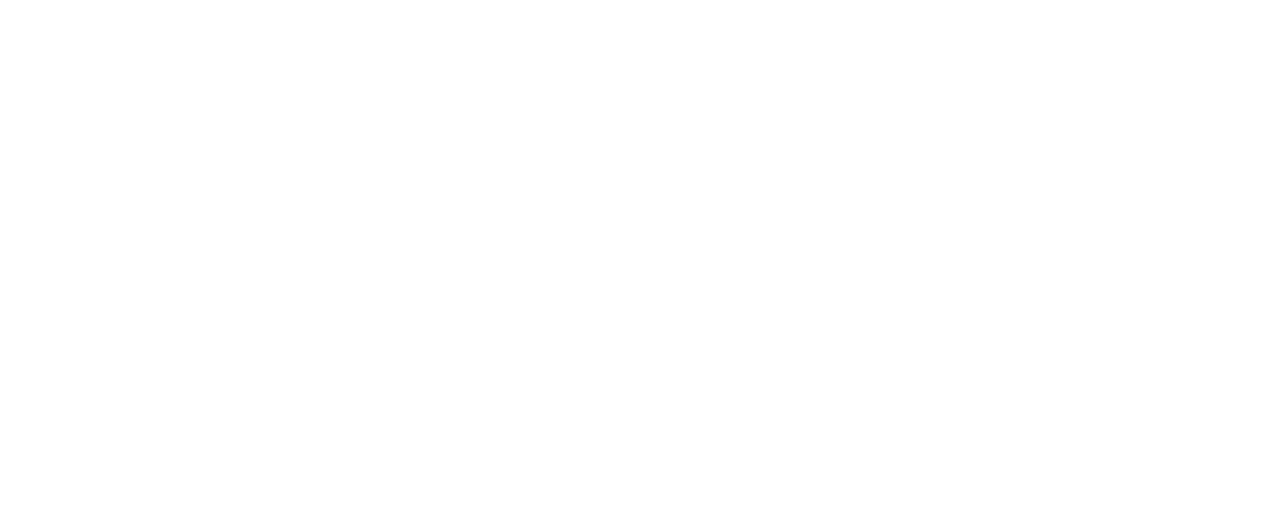
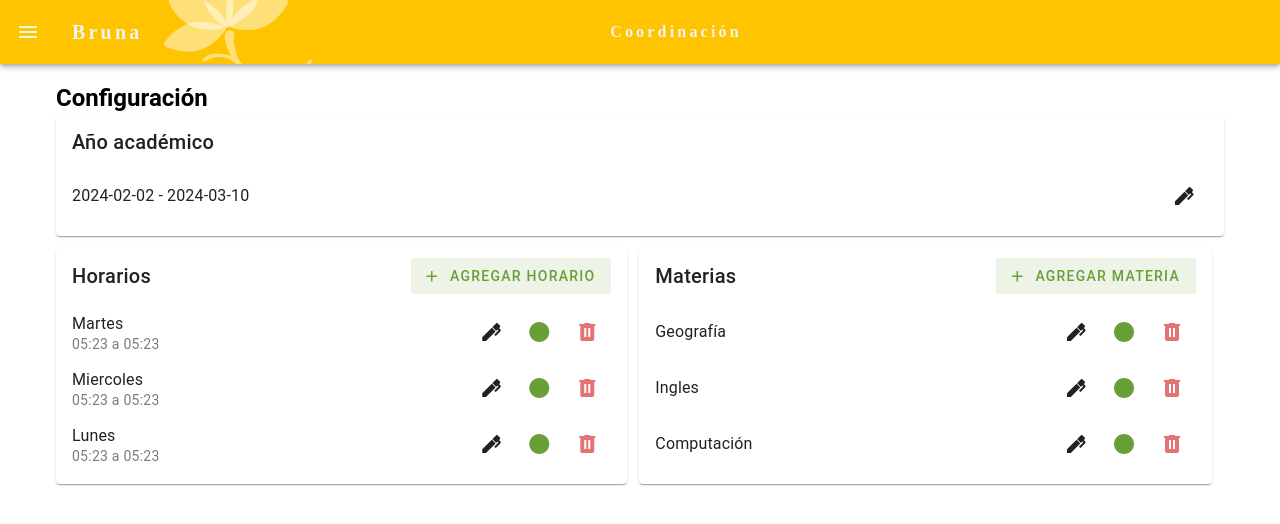
Before and after one commit to Bruna-team/Brunapp, a Vue app: page /configuracion in a window 1280 px wide. Before the commit this address had no page. Shown: the top 524 px of the page. Built offline with nearby package versions, Linux system fonts and the light colour scheme; a web font is replaced by a local one.

Commit message:
Agregada estructura y vista de configuración

```diff
--- a/src/components/NavBar.vue
+++ b/src/components/NavBar.vue
@@ -37,9 +37,9 @@ const drawer = ref(false)
       <v-icon icon="mdi-file-chart" />
       Reportes
     </RouterLink>
-    <RouterLink to="/diario" class="ma-2 nav-link">
-      <v-icon icon="mdi-notebook" />
-      Diario
+    <RouterLink to="/configuracion" class="ma-2 nav-link">
+      <v-icon icon="mdi-cog" />
+      Configuración
     </RouterLink>
     <RouterLink to="/usuario" class="ma-2 nav-link">
       <v-icon icon="mdi-account" />
--- a/src/router/index.ts
+++ b/src/router/index.ts
@@ -29,9 +29,9 @@ const router = createRouter({
           component: () => import("../views/VistaReportes.vue"),
         },
         {
-          path: "/diario",
-          name: "diario",
-          component: () => import("../views/VistaDiario.vue"),
+          path: "/configuracion",
+          name: "configuracion",
+          component: () => import("../views/VistaConfiguracion.vue"),
         },
         {
           path: "/usuario",
--- /dev/null
+++ b/src/views/VistaConfiguracion.vue
@@ -0,0 +1,235 @@
+<script setup lang="ts">
+import { ref } from 'vue'
+import { formatoFechaYHora } from '../funciones/funciones';
+
+const periodo = ref({start: '2024-02-02', end: '2024-03-10', edit: false})
+const semana = ref([{value:'Lunes', id: 0}, {value:'Martes', id: 1}, {value:'Miercoles', id: 2}, {value:'Jueves', id: 3}, {value:'Viernes', id: 4}])
+const horarios = ref([
+  {
+    id_day: 1,
+    timeStart: formatoFechaYHora(new Date(), 'hora'),
+    timeEnd: formatoFechaYHora(new Date(), 'hora'),
+    edit: false,
+    active: true,
+  },
+  {
+    id_day: 2,
+    timeStart: formatoFechaYHora(new Date(), 'hora'),
+    timeEnd: formatoFechaYHora(new Date(), 'hora'),
+    edit: false,
+    active: true,
+  },
+  {
+    id_day: 0,
+    timeStart: formatoFechaYHora(new Date(), 'hora'),
+    timeEnd: formatoFechaYHora(new Date(), 'hora'),
+    edit: false,
+    active: true,
+  }
+])
+const materias = ref([
+  {
+    id_mat: 1,
+    title: 'Geografía',
+    edit: false,
+    active: true,
+  },
+  {
+    id_mat: 2,
+    title: 'Ingles',
+    edit: false,
+    active: true,
+  },
+  {
+    id_mat: 0,
+    title: 'Computación',
+    edit: false,
+    active: true,
+  }
+])
+function AgregarMaterias() {
+  materias.value.push({
+    id_mat: materias.value.length+1,
+    title: '',
+    edit: true,
+    active: true,
+  })
+}
+function AgregarHorario() {
+  horarios.value.push({
+    id_day: 0,
+    timeStart: formatoFechaYHora(new Date(), 'hora'),
+    timeEnd: formatoFechaYHora(new Date(), 'hora'),
+    edit: true,
+    active: true,
+  })
+}
+</script>
+<template>
+  <v-container>
+    <h2>Configuración</h2>
+    <v-sheet color="transparent" class="d-flex flex-wrap align-start">
+      <v-card
+        title="Año académico"
+        class="flex-1-1-100 mb-3 pb-3"
+      >
+        <v-list-item>
+          <template v-if="periodo.edit">
+            <v-row>
+              <v-col>
+                <v-text-field
+                  label="Ingresa el inicio"
+                  type="date"
+                  v-model="periodo.start"
+                />
+              </v-col>
+              <v-col>
+                <v-text-field
+                  label="Ingresa el fin"
+                  type="date"
+                  v-model="periodo.end"
+                />
+              </v-col>
+            </v-row>
+          </template>
+          <template v-else>
+            <v-list-item-title class="text-capitalize">{{ periodo.start }} - {{ periodo.end }}</v-list-item-title>
+          </template>
+          <template #append>
+            <v-btn flat icon="mdi-pen" @click="periodo.edit = !periodo.edit" />
+          </template>
+        </v-list-item>
+      </v-card>
+      <v-card
+        title="Horarios"
+        class="flex-1-0 mr-3 mb-3 pb-3"
+      >
+        <template #append>
+          <v-btn
+            block
+            variant="tonal"
+            prepend-icon="mdi-plus"
+            text="Agregar horario"
+            color="secundario"
+            @click="AgregarHorario()"
+          />
+        </template>
+        <v-list-item
+          v-for="(horario, h) in horarios"
+          :key="h"
+          :class="{'text-muted' : !horario.active}"
+        >
+          <template v-if="horario.edit">
+            <v-row>
+              <v-col cols="12" lg="">
+                <v-select
+                  v-model="horario.id_day"
+                  :items="semana"
+                  item-title="value"
+                  item-value="id"
+                  label="Dia"
+                  variant="underlined"
+                  hide-details="auto"
+                />
+              </v-col>
+              <v-col cols="6" lg="">
+                <v-text-field
+                  v-model="horario.timeStart"
+                  type="time"
+                  label="De"
+                  variant="underlined"
+                  hide-details="auto"
+                />
+              </v-col>
+              <v-col cols="6" lg="">
+                <v-text-field
+                  v-model="horario.timeEnd"
+                  type="time"
+                  label="Hasta"
+                  variant="underlined"
+                  hide-details="auto"
+                />
+              </v-col>
+            </v-row>
+          </template>
+          <template v-else>
+            <v-list-item-title class="text-capitalize">{{ semana[horario.id_day].value }}</v-list-item-title>
+            <v-list-item-subtitle>{{ horario.timeStart }} a {{ horario.timeEnd }}</v-list-item-subtitle>
+          </template>
+          <template #append>
+            <v-btn
+              variant="text"
+              :disabled="!horario.active"
+              icon="mdi-pen"
+              @click="horario.edit = !horario.edit"
+            />
+            <v-btn
+              variant="text"
+              :icon="horario.active ? 'mdi-circle' : 'mdi-minus-circle'"
+              :class="horario.active ? 'text-secundario' : 'text-muted'"
+              @click="horario.active = !horario.active"
+            />
+            <v-btn
+              variant="text"
+              icon="mdi-trash-can"
+              class="text-error"
+              @click="horario.edit = !horario.edit"
+            />
+          </template>
+        </v-list-item>
+      </v-card>
+      <v-card
+        title="Materias"
+        class="flex-1-0 mr-3 mb-3 pb-3"
+      >
+        <template #append>
+          <v-btn
+            block
+            variant="tonal"
+            prepend-icon="mdi-plus"
+            text="Agregar materia"
+            color="secundario"
+            @click="AgregarMaterias()"
+          />
+        </template>
+        <v-list-item
+          v-for="(materia, m) in materias"
+          :key="m"
+        >
+          <template v-if="materia.edit">
+            <v-text-field
+              v-model="materia.title"
+              label="Nombre de la materia"
+              variant="underlined"
+              hide-details="auto"
+              :rules="[(v: string) => !!v || 'Escribe el nombre de la materia']"
+            />
+          </template>
+          <template v-else>
+            <v-list-item-title :class="['text-capitalize', {'text-muted' : !materia.active}]"> {{ materia.title }}</v-list-item-title>
+          </template>
+          <template #append>
+            <v-btn
+              variant="text"
+              :disabled="!materia.active"
+              icon="mdi-pen"
+              @click="materia.edit = !materia.edit"
+            />
+            <v-btn
+              variant="text"
+              :icon="materia.active ? 'mdi-circle' : 'mdi-minus-circle'"
+              :class="materia.active ? 'text-secundario' : 'text-muted'"
+              @click="materia.active = !materia.active"
+            />
+            <v-btn
+              variant="text"
+              icon="mdi-trash-can"
+              class="text-error"
+              @click="materia.edit = !materia.edit"
+            />
+          </template>
+        </v-list-item>
+      </v-card>
+    </v-sheet>
+  </v-container>
+</template>
--- a/src/views/VistaDiario.vue
+++ /dev/null
@@ -1,5 +0,0 @@
-<template>
-  <v-container>
-    <h2>Diario</h2>
-  </v-container>
-</template>
```
